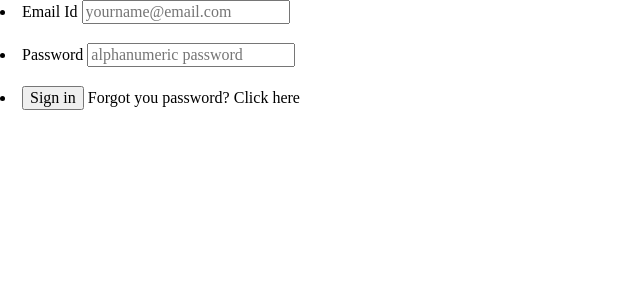
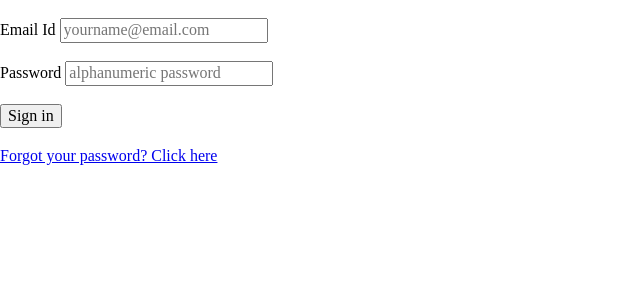
Before and after one commit to nish5887/INFM743, a Python web app: template Templates/signin.html in a window 1280 px wide. Shown: the top 300 px of the page, without its empty margins (0-640 px from the left). Run offline with Jinja, Linux system fonts and the light colour scheme; the template is opened without the code that fills it, so the values that code supplies are empty; some libraries are stand-ins or nearby versions.

Commit message:
Changes made in signin..html

```diff
--- a/Templates/signin.html
+++ b/Templates/signin.html
@@ -6,24 +6,27 @@
 	<link rel="stylesheet" href="style.css">
 </head>
 <body>
-	<section class="loginform cf">
-		<form name="login" action="index_submit" method="get" accept-charset="utf-8">
+	<section class="loginform">
+		<form name="login" method="get" accept-charset="utf-8">
 
-                <li>
+
+                <br>
 					<label for="usermail">Email Id</label>
-					<input type="email" name="usermail" placeholder="yourname@email.com" required>
-				</li></br>
+					<input type="text" name="usermail" id="usermail" placeholder="yourname@email.com" required>
+				</br>
 
-                <li>
+                <br>
 					<label for="password">Password</label>
-					<input type="password" name="password" placeholder="alphanumeric password" required>
-                </li></br>
+					<input type="text" name="password" id="password" placeholder="alphanumeric password" required>
+                </br>
 
-                <li>
-					<input type="submit" value="Sign in">
-                    <label for="forgotyourpassword">Forgot you password? Click here</label>
-				</li></br>
+                <br>
+					<input type="submit" id="signin" value="Sign in">
+				</br>
 
+                <br>
+					<a id = "forgotyourpassword" href="Forgot_password.asp">Forgot your password? Click here</a>
+				</br>
 		</form>
 	</section>
 </body>
```
